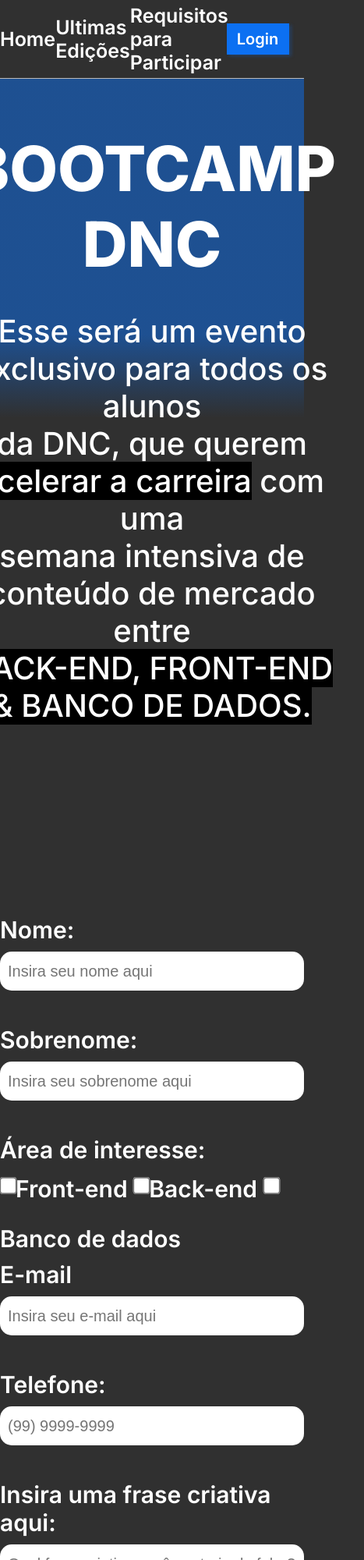
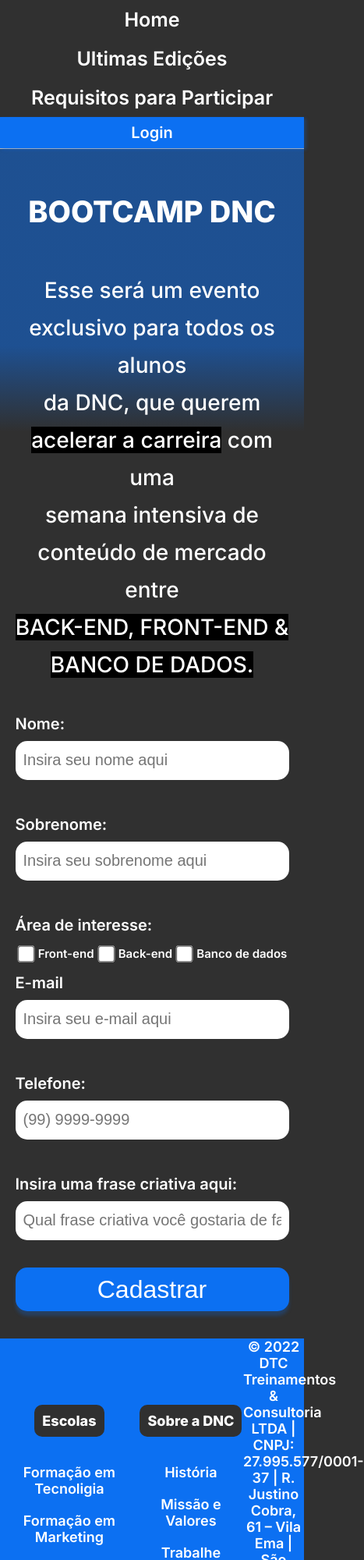
Before and after one commit to leandrolegramante/Bootcamp-DNC, a plain HTML site: page index.html in a window 390 px wide. Shown: the top 2000 px of the page at 78% size, 467 px wide, since content can reach past the window. Drawn offline with Linux system fonts and the light colour scheme.

Commit message:
Adicionando media query para mobile

```diff
--- a/estilo.css
+++ b/estilo.css
@@ -110,7 +110,7 @@ header p {
     padding: 10px;
     margin-bottom: 35px;
  }
- #checkboxs {
+ #checkbox {
     font-family: 'Inter';
     font-style: normal;
     font-weight: 600;
@@ -125,6 +125,7 @@ header p {
  }
  input[type='checkbox']{
     transform: scale(1.7);
+    margin: 0px 5px 0px;
  }
  input[type='submit']{
     background-color: #0C70F2;
@@ -136,3 +137,121 @@ header p {
     cursor: pointer;
 
  }
+
+ /*footer*/
+
+ footer {
+    width: 100%;
+    background-color: #0C70F2;
+    color: white;
+ }
+ footer nav {
+    display: flex;
+    flex-direction: column;
+    align-items: center;
+    height: 330px;
+ }
+ footer h5 {
+    text-align: center;
+    font-size: 18px;
+    font-weight: 800;
+    font-family: "Inter";
+    background-color: #303030;
+    border-radius: 10px;
+    padding: 10px;
+    margin-bottom: 15px;
+
+ }
+ footer .line1 {
+    display: flex;
+    justify-content: space-around;
+    align-items: center;
+
+ }
+ footer a {
+    text-decoration: none;
+    color: white;
+
+ }
+ footer a:hover {
+    color:#cccccc;
+ }
+
+ footer ul {
+    list-style: none;
+    margin: 0px;
+    padding: 0px;
+    font-family: "Inter";
+    font-size: 18px;
+    font-weight: 600;
+
+
+ }
+
+ footer ul li {
+    text-align: center;
+    margin: 20px 0px 20px 0px;
+
+ }
+
+ footer .endereço {
+    font-family: "Inter";
+    font-size: 18px;
+    font-weight: 600;
+    text-align: center;
+    width: 20%;
+ }
+
+ footer .line2 {
+
+    font-family: "Inter";
+    font-size: 18px;
+    font-weight: 600;
+    text-align: center;
+    padding-bottom: 30px;
+    margin-top: 20px;
+
+
+ }
+
+ @media only screen and (max-width: 600px) {
+    #principal {
+        flex-direction: column;
+        height: auto;
+    }
+    #menu {
+        flex-direction: column;
+        width: 100%;
+       margin: 0px;
+    }
+    #menu a{
+        display: flex;
+        height: 50px;
+        align-items: center;
+
+    }
+    #principal button {
+        width: 100%;
+        margin: 0px;
+    }
+    /*section*/
+    section h1{
+        font-size: 38px;
+    }
+    section p {
+        font-size: 28px;
+        padding-left: 15px;
+        padding-right: 15px;
+        margin-bottom: 30px;
+
+    }
+    form {
+        width: 90%;
+        font-size: 20px;
+    }
+    #checkbox {
+        font-size: 15px;
+        margin: 0;
+    }
+
+ }
--- a/index.html
+++ b/index.html
@@ -56,13 +56,53 @@
             </div>
 
             <input type="submit" value="Cadastrar">
-
-
-
         </form>
-
     </section>
-
+    <footer>
+        <div class="line1">
+            <nav>
+                <h5>Escolas</h5>
+                <ul>
+                    <li>
+                        <a href="">Formação em Tecnoligia</a>
+                    </li>
+                    <li>
+                        <a href="">Formação em Marketing</a>
+                    </li>
+                    <li>
+                        <a href="">Formação em Dados</a>
+                    </li>
+                    <li>
+                        <a href="">Formação em Projetos</a>
+                    </li>
+                    <li>
+                        <a href="">Formação em Produtos</a>
+                    </li>
+                </ul>
+            </nav>
+            <nav>
+                <h5>Sobre a DNC</h5>
+                <ul>
+                    <li>
+                        <a href="">História</a>
+                    </li> <li>
+                        <a href="">Missão e Valores</a>
+                    </li> <li>
+                        <a href="">Trabalhe Conosco</a>
+                    </li> <li>
+                        <a href="">Conteúdo Gratuito</a>
+                    </li>
+                </ul>
+            </nav>
+            <div class="endereço">
+                © 2022 DTC Treinamentos & Consultoria LTDA | CNPJ: 27.995.577/0001-37 | R. Justino Cobra, 61 – Vila Ema | São José dos Campos – SP | CEP 12243-030
+            </div>
+        </div>
+        <div class="line2">
+            <a href="">Termos de Uso</a> |
+            <a href="">Políticas de Privacidade</a>
+        </div>
+    </footer>
 
 
 </body>
```
